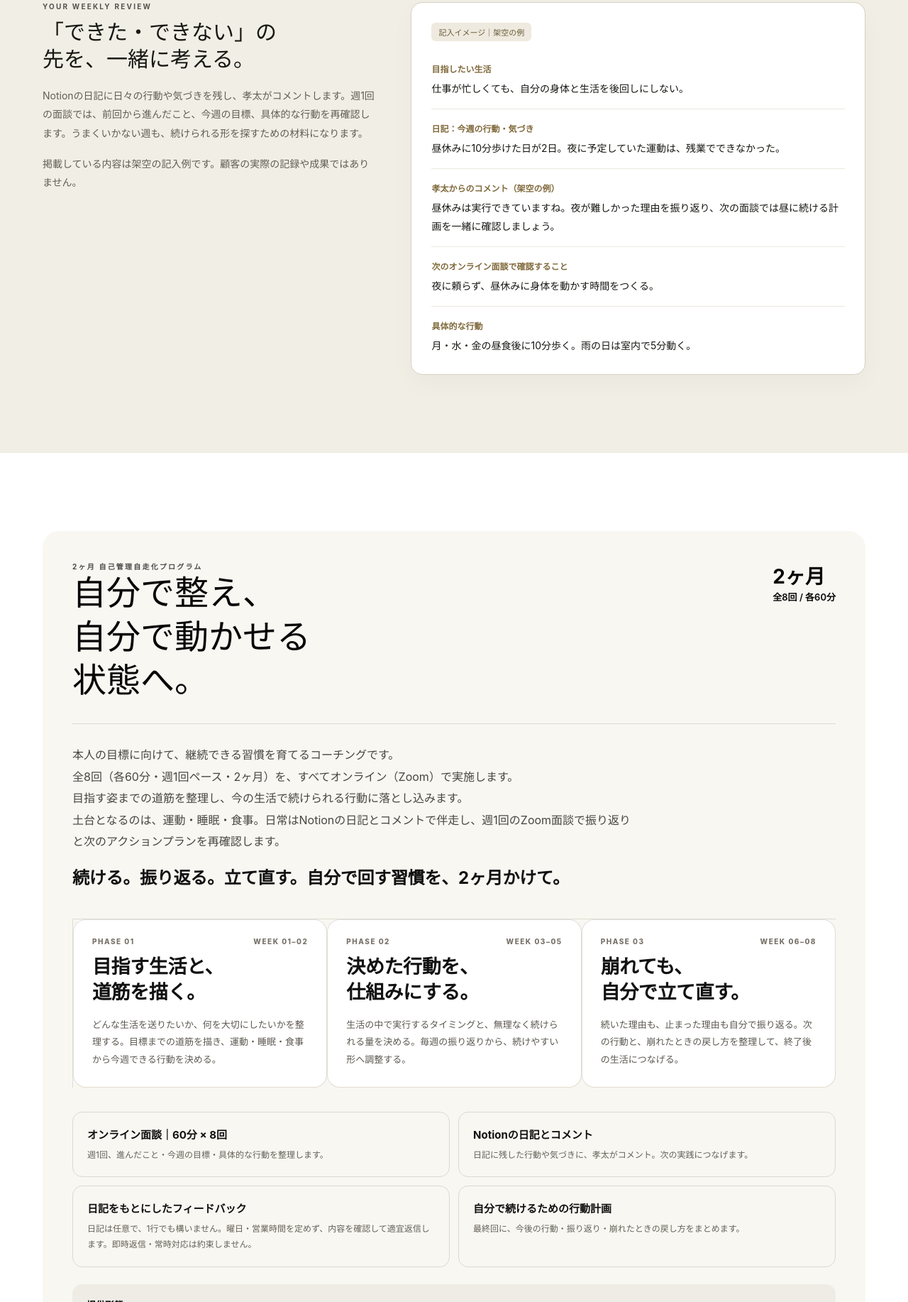
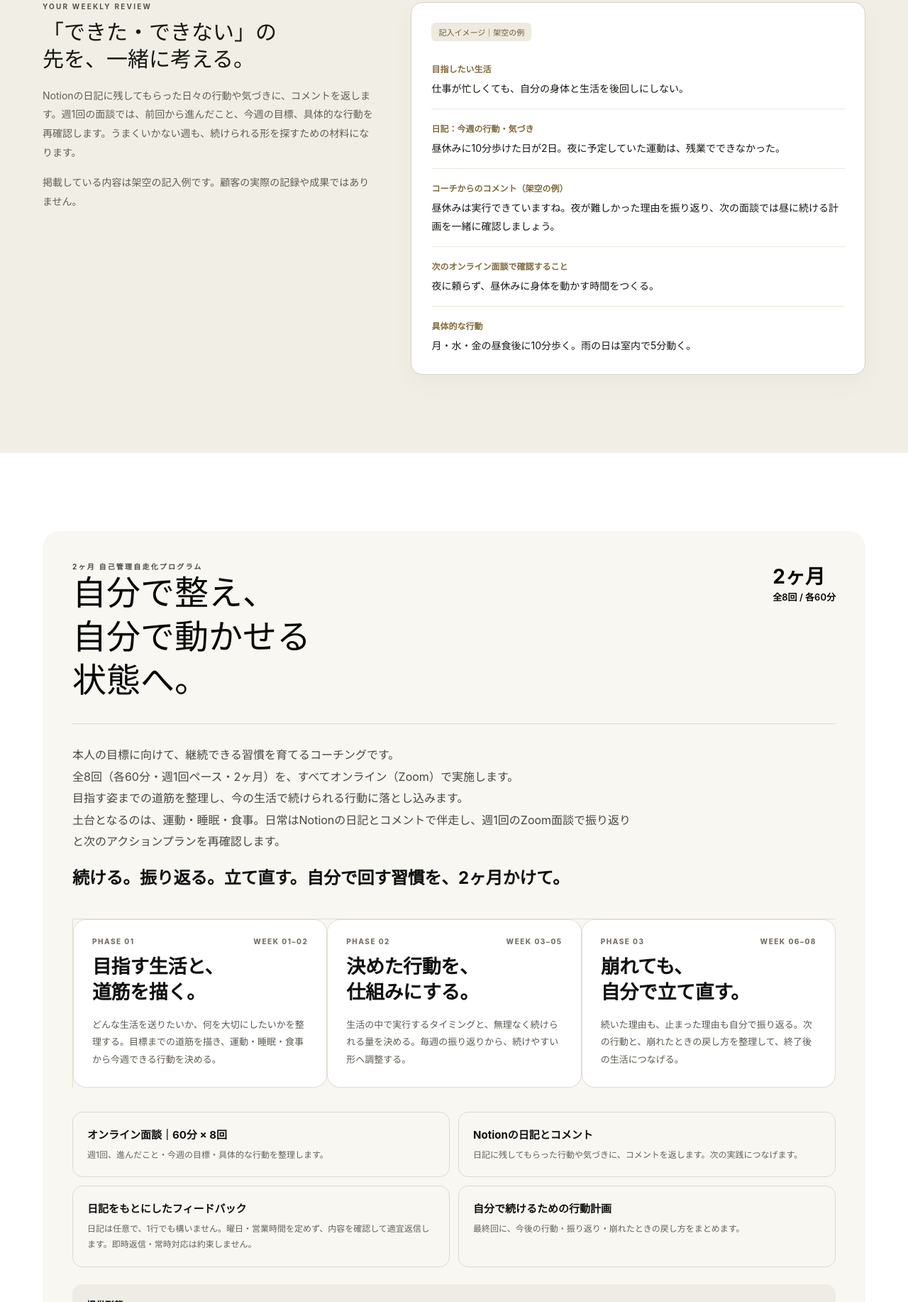
Before and after one commit to basediscipline/basediscipline, a plain HTML site: page index.html in a window 1280 px wide. Shown: the part 2850-4684 px from the top of the page at 71% size. Drawn offline with Linux system fonts and the light colour scheme.

Commit message:
Refine coaching copy on landing page

```diff
--- a/index.html
+++ b/index.html
@@ -391,7 +391,7 @@ section[id],div[id]{scroll-margin-top:78px}
 <li><span class="step-number">03 / DAILY LIFE</span><h3>生活の中で試す</h3><p>今の生活でできる量から実践。Notionの日記に、行動や気づき、つまずいたことを残します。</p></li>
 <li><span class="step-number">04 / REVIEW</span><h3>一緒に振り返る</h3><p>日記へのコメントと週1回のZoom面談で現状を確認し、次のアクションプランを再確認します。</p></li></ol>
 <div class="pillar-row" aria-label="習慣づくりの3つの土台"><article><h3>運動</h3><p>いつ、どこで、どれくらい動くか。生活に組み込める量とタイミングを考えます。</p></article><article><h3>睡眠</h3><p>寝る前の過ごし方や生活時間を振り返り、続けられるリズムを探します。</p></article><article><h3>食事</h3><p>忙しい日にも実行できる選び方や準備を考え、無理のない行動へ落とし込みます。</p></article></div>
-<div class="record-demo"><div><div class="label">YOUR WEEKLY REVIEW</div><h3>「できた・できない」の<br/>先を、一緒に考える。</h3><p>Notionの日記に日々の行動や気づきを残し、孝太がコメントします。週1回の面談では、前回から進んだこと、今週の目標、具体的な行動を再確認します。うまくいかない週も、続けられる形を探すための材料になります。</p><p style="margin-top:16px">掲載している内容は架空の記入例です。顧客の実際の記録や成果ではありません。</p></div><article class="demo-sheet" aria-label="架空の週間振り返り記入例"><span class="demo-label">記入イメージ｜架空の例</span><dl><dt>目指したい生活</dt><dd>仕事が忙しくても、自分の身体と生活を後回しにしない。</dd><dt>日記：今週の行動・気づき</dt><dd>昼休みに10分歩けた日が2日。夜に予定していた運動は、残業でできなかった。</dd><dt>孝太からのコメント（架空の例）</dt><dd>昼休みは実行できていますね。夜が難しかった理由を振り返り、次の面談では昼に続ける計画を一緒に確認しましょう。</dd><dt>次のオンライン面談で確認すること</dt><dd>夜に頼らず、昼休みに身体を動かす時間をつくる。</dd><dt>具体的な行動</dt><dd>月・水・金の昼食後に10分歩く。雨の日は室内で5分動く。</dd></dl></article></div>
+<div class="record-demo"><div><div class="label">YOUR WEEKLY REVIEW</div><h3>「できた・できない」の<br/>先を、一緒に考える。</h3><p>Notionの日記に残してもらった日々の行動や気づきに、コメントを返します。週1回の面談では、前回から進んだこと、今週の目標、具体的な行動を再確認します。うまくいかない週も、続けられる形を探すための材料になります。</p><p style="margin-top:16px">掲載している内容は架空の記入例です。顧客の実際の記録や成果ではありません。</p></div><article class="demo-sheet" aria-label="架空の週間振り返り記入例"><span class="demo-label">記入イメージ｜架空の例</span><dl><dt>目指したい生活</dt><dd>仕事が忙しくても、自分の身体と生活を後回しにしない。</dd><dt>日記：今週の行動・気づき</dt><dd>昼休みに10分歩けた日が2日。夜に予定していた運動は、残業でできなかった。</dd><dt>コーチからのコメント（架空の例）</dt><dd>昼休みは実行できていますね。夜が難しかった理由を振り返り、次の面談では昼に続ける計画を一緒に確認しましょう。</dd><dt>次のオンライン面談で確認すること</dt><dd>夜に頼らず、昼休みに身体を動かす時間をつくる。</dd><dt>具体的な行動</dt><dd>月・水・金の昼食後に10分歩く。雨の日は室内で5分動く。</dd></dl></article></div>
 </div></section>
 <section id="program" style="background:#fff"><div class="wrap">
 <div class="program-card"><div class="program-top"><div><div class="label">2ヶ月 自己管理自走化プログラム</div><h3>自分で整え、<br/>自分で動かせる<br/>状態へ。</h3></div><div class="price">2ヶ月<small>全8回 / 各60分</small></div></div>
@@ -402,7 +402,7 @@ section[id],div[id]{scroll-margin-top:78px}
 <div class="phase"><div class="ph-top"><span class="ph-k">PHASE 02</span><span class="ph-w">WEEK 03–05</span></div><h4>決めた行動を、<br/>仕組みにする。</h4><p>生活の中で実行するタイミングと、無理なく続けられる量を決める。毎週の振り返りから、続けやすい形へ調整する。</p></div>
 <div class="phase"><div class="ph-top"><span class="ph-k">PHASE 03</span><span class="ph-w">WEEK 06–08</span></div><h4>崩れても、<br/>自分で立て直す。</h4><p>続いた理由も、止まった理由も自分で振り返る。次の行動と、崩れたときの戻し方を整理して、終了後の生活につなげる。</p></div>
 </div>
-<div class="included"><div class="inc"><strong>オンライン面談｜60分 × 8回</strong><span>週1回、進んだこと・今週の目標・具体的な行動を整理します。</span></div><div class="inc"><strong>Notionの日記とコメント</strong><span>日記に残した行動や気づきに、孝太がコメント。次の実践につなげます。</span></div><div class="inc"><strong>日記をもとにしたフィードバック</strong><span>日記は任意で、1行でも構いません。曜日・営業時間を定めず、内容を確認して適宜返信します。即時返信・常時対応は約束しません。</span></div><div class="inc"><strong>自分で続けるための行動計画</strong><span>最終回に、今後の行動・振り返り・崩れたときの戻し方をまとめます。</span></div></div>
+<div class="included"><div class="inc"><strong>オンライン面談｜60分 × 8回</strong><span>週1回、進んだこと・今週の目標・具体的な行動を整理します。</span></div><div class="inc"><strong>Notionの日記とコメント</strong><span>日記に残してもらった行動や気づきに、コメントを返します。次の実践につなげます。</span></div><div class="inc"><strong>日記をもとにしたフィードバック</strong><span>日記は任意で、1行でも構いません。曜日・営業時間を定めず、内容を確認して適宜返信します。即時返信・常時対応は約束しません。</span></div><div class="inc"><strong>自分で続けるための行動計画</strong><span>最終回に、今後の行動・振り返り・崩れたときの戻し方をまとめます。</span></div></div>
 <div class="note"><strong>提供形態</strong><br/>週1回のオンライン面談（Zoom）＋ Notionの日記・コメント。LINEは日程調整等の連絡に利用します。<br/><span style="opacity:.72">※ 対面セッションは含みません。インターネット環境があれば、ご自宅等から受講できます。</span><br/><span style="opacity:.72">※ 効果や成果には個人差があり、特定の結果を保証するものではありません。</span></div><div class="actions"><a class="btn btn-dark" href="#start">無料相談・体験を選ぶ</a></div></div></div></section>
 
 <section class="changes"><div class="wrap">
```
